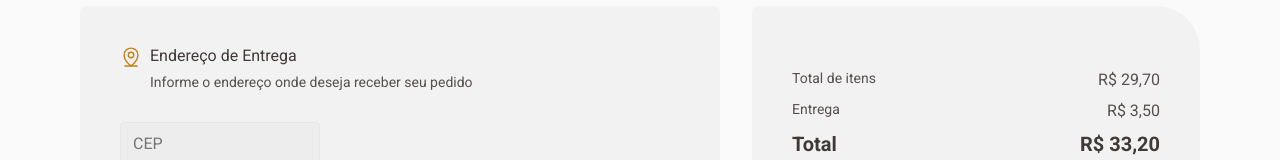
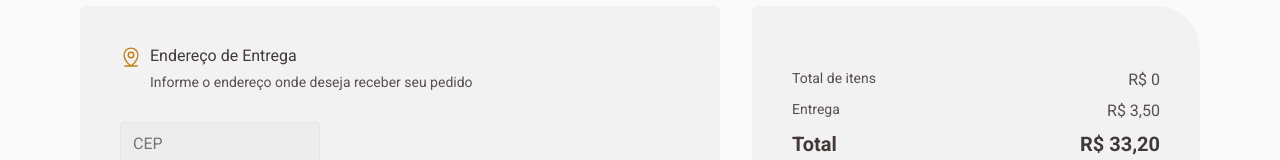
Before and after one commit to Lucas-Araujo15/coffee_delivery, a React (Vite) app: page /checkout in a window 1280 px wide. Shown: the part 181-341 px from the top of the page. Built offline with nearby package versions, Linux system fonts and the light colour scheme.

Commit message:
feat: calcula o preço total do carrinho

```diff
--- a/src/pages/Checkout/index.tsx
+++ b/src/pages/Checkout/index.tsx
@@ -8,11 +8,24 @@ import {
 import { AddressForm } from './components/AddressForm'
 import { PaymentMethod } from './components/PaymentMethod'
 import { CoffeeSelected } from './components/CoffeeSelected'
-import { useContext } from 'react'
+import { useContext, useEffect, useState } from 'react'
 import { CartContext } from '../../contexts/CartContext'
 
 export function Checkout() {
   const { coffees } = useContext(CartContext)
+  const [total, setTotal] = useState(0)
+
+  useEffect(() => {
+    const totalPrice = coffees
+      .map((coffee) => {
+        return coffee.amount * coffee.coffee.price
+      })
+      .reduce(function (accumulator, currentValue) {
+        return accumulator + currentValue
+      }, 0)
+
+    setTotal(totalPrice)
+  }, [coffees])
 
   return (
     <CheckoutContainer>
@@ -39,7 +52,7 @@ export function Checkout() {
           <PriceInformation>
             <div>
               <p>Total de itens</p>
-              <p>R$ 29,70</p>
+              <p>R$ {total}</p>
             </div>
             <div>
               <p>Entrega</p>
```
